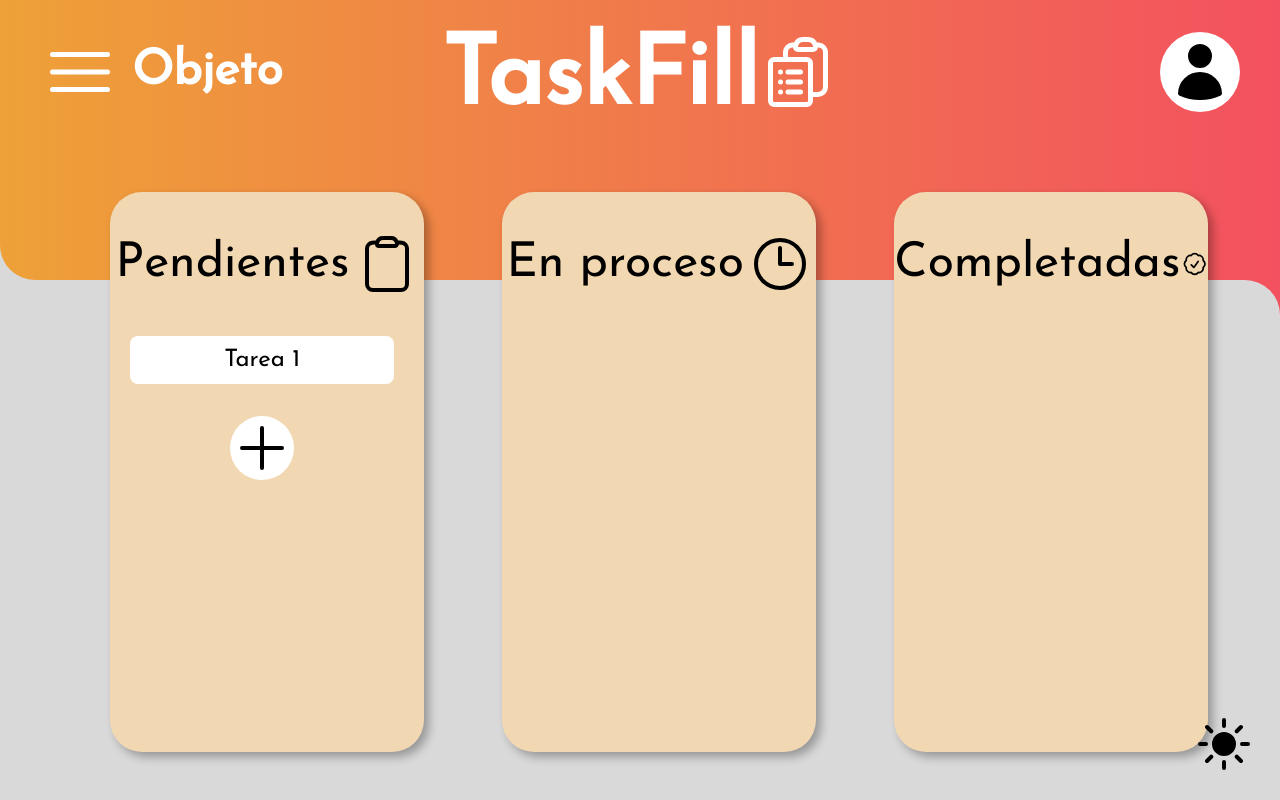
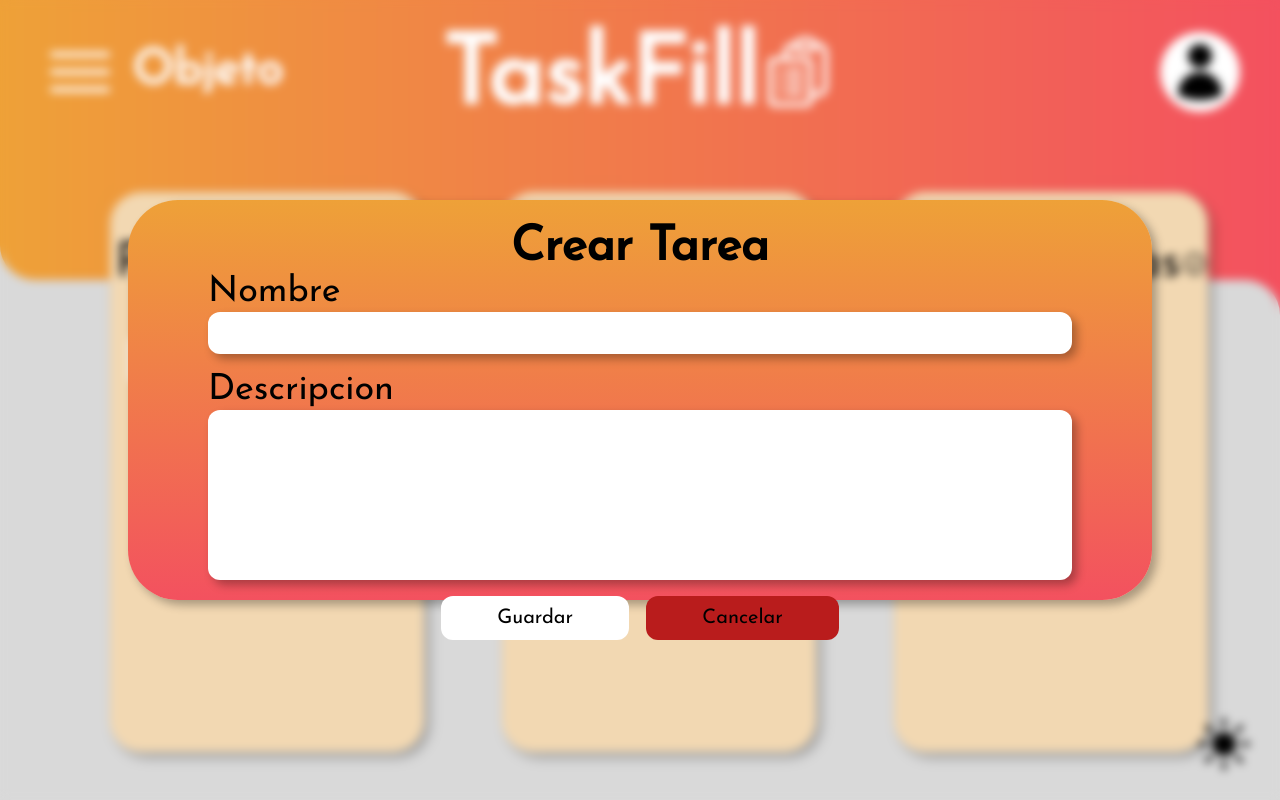
Before and after one commit to juanpalacios20/To-Do, a React (Vite) app in the folder client/: page /Home in a window 1280 px wide. Both pictures are taken after a click on the button "Tarea 1". Built offline with nearby package versions, Linux system fonts and the light colour scheme.

Commit message:
Creacion del modal yel formulario para editar y crear tareas

```diff
--- a/client/src/App.css
+++ b/client/src/App.css
@@ -95,7 +95,7 @@
     @apply text-[var(--colorTerciario)];
     @apply dark:text-[var(--fontColor)];
     font-family: var(--fontFamily);
-    text-decoration: underline
+    text-decoration: underline;
 }
 
 .NavBarPerfilIcon {
@@ -297,3 +297,63 @@
     font-family: var(--fontFamily);
     box-shadow: 5px 5px 10px rgba(0, 0, 0, 0.3);
 }
+
+.TaskModalContainer {
+    all: unset;
+    position: absolute;
+    z-index: 999999999999;
+    top: 0;
+    left: 0;
+    width: 100%;
+    height: 100%;
+    display: flex;
+    justify-content: center;
+    align-items: center;
+    backdrop-filter: blur(5px);
+    transition: all 0.5s ease-in-out;
+}
+
+.TaskModal {
+    background-image: var(--colorPrimarioVertical);
+    box-shadow: 5px 5px 10px rgba(0, 0, 0, 0.3);
+}
+
+.TaskModalTitle {
+    font-family: var(--fontFamily);
+}
+
+.TaskModalForm {
+    font-family: var(--fontFamily);
+}
+
+.TaskModalFormDescripcionInput {
+    padding: 5px 10px;
+    box-shadow: 5px 5px 10px rgba(0, 0, 0, 0.3);
+    @apply bg-[var(--colorTerciario)];
+    @apply dark:bg-[var(--fondoModoOscuro)];
+    @apply text-[var(--fontColor)];
+    @apply dark:text-[var(--colorTerciario)];
+}
+
+.TaskModalFormDescripcionTextArea {
+    scrollbar-width: thin;
+    scrollbar-color: #f3515f transparent;
+    box-shadow: 5px 5px 10px rgba(0, 0, 0, 0.3);
+    padding: 5px 10px;
+    @apply bg-[var(--colorTerciario)];
+    @apply dark:bg-[var(--fondoModoOscuro)];
+    @apply text-[var(--fontColor)];
+    @apply dark:text-[var(--colorTerciario)];
+
+}
+
+.TaskModalFormButton {
+    @apply bg-[var(--colorTerciario)];
+    @apply dark:bg-[var(--fondoModoOscuro)];
+    @apply text-[var(--fontColor)];
+    @apply dark:text-[var(--colorTerciario)];
+}
+
+.TaskModalFormButton {
+    @apply rounded-xl
+}
--- /dev/null
+++ b/client/src/components/Modal/TaskModal.jsx
@@ -0,0 +1,40 @@
+import { PropTypes } from 'prop-types'
+
+function TaskModal(props) {
+
+    TaskModal.propTypes = {
+        state: PropTypes.bool.isRequired,
+        toggleOff: PropTypes.func.isRequired,
+        tarea: PropTypes.bool
+    }
+    if (props.state === true) {
+        return (
+            <dialog className="TaskModalContainer">
+                <div className="TaskModal flex flex-col w-[80%] h-1/2 rounded-[50px]">
+                    <div className="TaskModalTitle text-center mt-6">
+                        <h2 className='text-5xl font-bold'>{props.tarea ? 'Editar Tarea' : 'Crear Tarea'}</h2>
+                    </div>
+                    <form className='TaskModalForm flex flex-col gap-4 px-20'>
+                        <div className="TaskModalFormNombre flex flex-col">
+                            <label className='text-4xl' htmlFor="Nombre">Nombre</label>
+                            <input className='TaskModalFormDescripcionInput text-2xl rounded-xl' type="text" name="Nombre" id="Nombre" />
+                        </div>
+                        <div className="TaskModalFormDescripcion flex flex-col">
+                            <label className='text-4xl' htmlFor="Descripcion">Descripcion</label>
+                            <textarea className='TaskModalFormDescripcionTextArea text-2xl resize-none rounded-xl' name="Descripcion" id="Descripcion" cols="30" rows="5"></textarea>
+                        </div>
+                        <div className="TaskModalFormButtons flex justify-evenly w-[50%] mx-auto">
+                            <button className='TaskModalFormButton py-2 px-14 text-xl Transition transition-all duration-300' type="submit">Guardar</button>
+                            <button className='TaskModalFormButton py-2 px-14 text-xl bg-red-700 dark:bg-red-700 Transition transition-all duration-300' onClick={() => props.toggleOff()}>Cancelar</button>
+                            {props.tarea ? <button className='TaskModalFormButton py-2 px-14 text-xl bg-red-700 dark:bg-red-700 Transition transition-all duration-300' onClick={''}>Cancelar</button> : null}
+                        </div>
+                    </form>
+                </div>
+            </dialog>
+        )
+    } else {
+        return null
+    }
+}
+
+export default TaskModal
--- a/client/src/components/listCard/ListCard.jsx
+++ b/client/src/components/listCard/ListCard.jsx
@@ -5,6 +5,7 @@ function ListCard(props) {
     ListCard.propTypes = {
         estado: PropTypes.string.isRequired,
         children: PropTypes.node.isRequired,
+        add: PropTypes.func.isRequired
     }
 
     return (
@@ -30,7 +31,7 @@ function ListCard(props) {
             <div className="ListCardBody">
                 {props.children}
                 {props.estado === 'Pendientes' &&
-                    <div className="ListCardAdd flex my-8 mx-0 align-center justify-center cursor-pointer Transition transition-all duration-300">
+                    <div onClick={props.add} className="ListCardAdd flex my-8 mx-0 align-center justify-center cursor-pointer Transition transition-all duration-300">
                         <svg xmlns="http://www.w3.org/2000/svg" fill="none" viewBox="0 0 24 24" strokeWidth={1.5} stroke="currentColor" className="size-16">
                             <path strokeLinecap="round" strokeLinejoin="round" d="M12 4.5v15m7.5-7.5h-15" />
                         </svg>
--- a/client/src/components/pages/home/Home.jsx
+++ b/client/src/components/pages/home/Home.jsx
@@ -1,15 +1,26 @@
+import { lazy, useState } from "react"
 import ListCard from "../../listCard/ListCard"
 import ListCardButton from "../../listCard/ListCardButton"
 
+const LazyModal = lazy(() => import('../../Modal/TaskModal.jsx'))
+
 function Home() {
+
+    const [taskModal, setTaskModal] = useState(false)
+
+    function closeTaskModal() {
+        setTaskModal(false)
+    }
+
     return (
+        <>
             <div className="HomeContainer PageContentBack transition-all duration-300">
                 <div className="Home PageContent transition-all duration-300">
                     <div className="HomeCards flex flex-row absolute w-[98%] h-[70%] justify-evenly">
-                    <ListCard estado="Pendientes" >
+                        <ListCard estado="Pendientes" add={() => setTaskModal(true)} >
                             {/* Aqui va la lista de tareas */}
                             <div className="ListCardTasks flex flex-col gap-4">
-                            <ListCardButton text="Tarea 1" /* Recibe atributos como un boton cualqiera del html ej: onClick  */ />
+                                <ListCardButton onClick={() => setTaskModal(true)} text="Tarea 1" /* Recibe atributos como un boton cualqiera del html ej: onClick  */ />
                             </div>
                         </ListCard>
                         <ListCard estado="En proceso" />
@@ -17,6 +28,9 @@ function Home() {
                     </div>
                 </div>
             </div>
+            {/* ======================================= Dark Mode ======================================= */}
+            <LazyModal state={taskModal} toggleOff={closeTaskModal} />
+        </>
     )
 }
 
--- a/client/src/index.css
+++ b/client/src/index.css
@@ -7,6 +7,7 @@
   --fondoModoClaro: #d9d9d9;
   --fondoModoOscuro: #404040;
   --colorPrimario: linear-gradient(to left, #F3515F, #EEA138);
+  --colorPrimarioVertical: linear-gradient(to top, #F3515F, #EEA138);
   --colorSecundario: #F2D8B2;
   --colorTerciario: #fff;
   --fontColor: #000;
```
Lines whose indentation alone changed are shown as unchanged.
